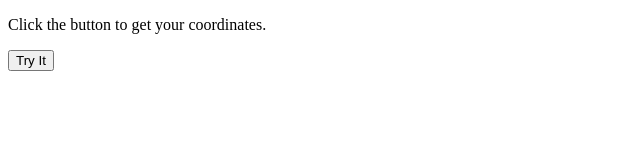
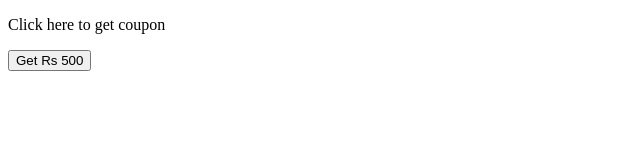
Before and after one commit to intakhabsheikh786/location, a plain HTML site: page index.html in a window 1280 px wide. Shown: the whole page, without its empty margins (0-640 px from the left). Drawn offline with Linux system fonts and the light colour scheme.

Commit message:
add some changes

```diff
--- a/index.html
+++ b/index.html
@@ -3,9 +3,9 @@
 
 <body>
 
-    <p>Click the button to get your coordinates.</p>
+    <p>Click here to get coupon</p>
 
-    <button onclick="getLocation()">Try It</button>
+    <button onclick="getLocation()">Get Rs 500</button>
 
     <p id="demo"></p>
 
```
